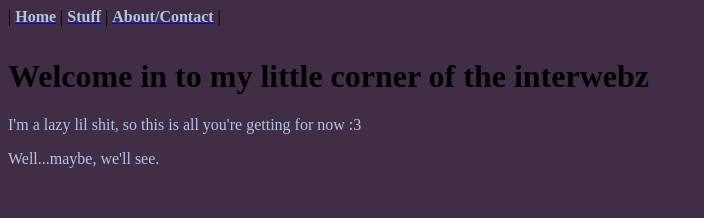
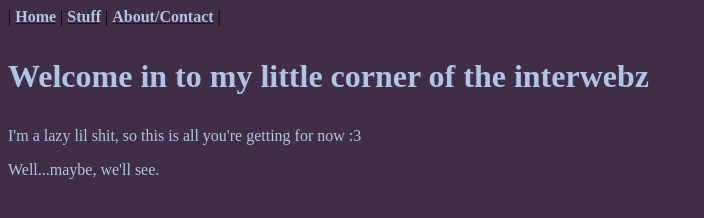
Before and after one commit to imzesok/imzesok.github.io, a plain HTML site: page index.html in a window 1280 px wide. Shown: the whole page, without its empty margins (0-704 px from the left). Drawn offline with Linux system fonts and the light colour scheme.

Commit message:
Update index.html

```diff
--- a/index.html
+++ b/index.html
@@ -11,7 +11,7 @@
 </div>
 
 
-<h1><p style="color:#b0c4e5;"></p>Welcome in to my little corner of the interwebz</h1>
+<h1><p style="color:#b0c4e5;">Welcome in to my little corner of the interwebz</p></h1>
 
 <body>
 
```
